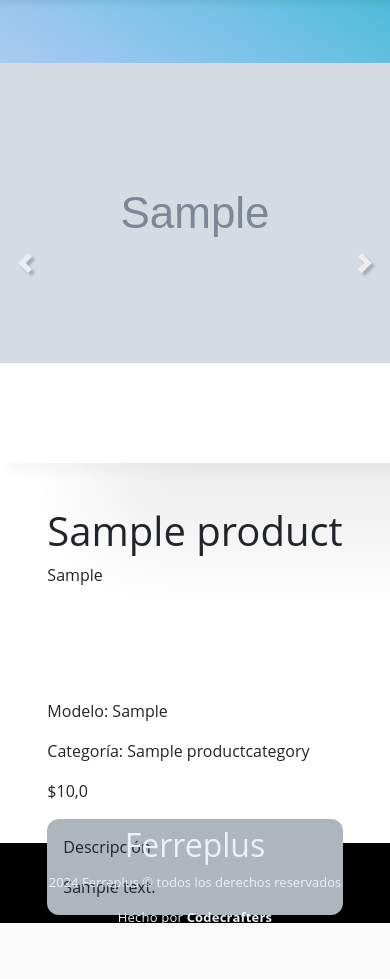
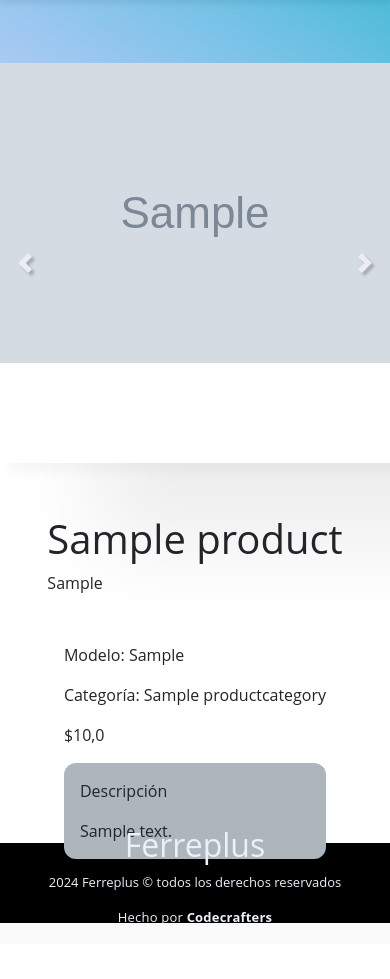
Before and after one commit to codecrafters-is2/ferreplus_django, a Django app: page /catalog/product/1 in a window 390 px wide. Shown: the part 69-1048 px from the top of the page. After the commit the page ends 994 px from the top, so only its background shows below. Run offline with Django 5.2, Linux system fonts and the light colour scheme; tables that the repository leaves empty hold one stand-in row (values such as "Sample post"); grey boxes marked "Sample" are stand-in pictures; parts of the project's set-up code (start-up, migrations or seed data) failed here and were passed over; some libraries are stand-ins or nearby versions; some web fonts are replaced.

Commit message:
Estilo product detail responsive

```diff
--- a/catalogo/templates/product_detail.html
+++ b/catalogo/templates/product_detail.html
@@ -44,37 +44,59 @@
     padding: 1rem 1rem;
   }
 
-  @media (min-width: 768px) {
+  .product-info-container {
+    display: flex;
+    flex-direction: column;
+    align-items: center;
+    gap: 2rem;
+    padding: 2% 2%;
+  }
+
+  @media (min-width: 1000px) {
     .product-widget {
         display: grid;
         grid-template-columns: repeat(2, 1fr);
-        flex-direction: row;
         align-items: start;
         gap: 4rem;
         padding: 2% 0%;
     }
     .description-widget {
+      max-width: 40vw;
+    }
+    .product-detail-container {
+      padding: 4rem 4%;
+    }
+    .product-info-container {
+      align-items: start;
+      gap: 6rem;
+      padding: none;
+    }
+  }
+
+  @media (min-width: 1250px) {
+    .product-detail-container {
+      padding: 4rem 12%;
+    }
+    .description-widget {
       max-width: 30vw;
     }
-    .product-detail-container {
-      padding: 4rem 20%;
-    }
   }
-  @media (min-width: 1024px) {
+
+  @media (min-width: 1600px) {
     .product-detail-container {
       padding: 4rem 20%;
     }
   }
 
 </style>
-<div>
+<div style="min-height: 100vh; min-width: 100vw;">
   <div class="background-banner">
     <div class="product-detail-container">
       <div class="product-widget">
         <div class="carousel-external-container">
           {% show_product_carousel product_images %}
         </div>
-        <div style="display: flex; flex-direction: column; gap: 6rem;">
+        <div class="product-info-container">
           <div style="padding-top: 4%;">
             <h1>{{ product.name }}</h1>
             <p>{{ product.brand }}</p>
```
